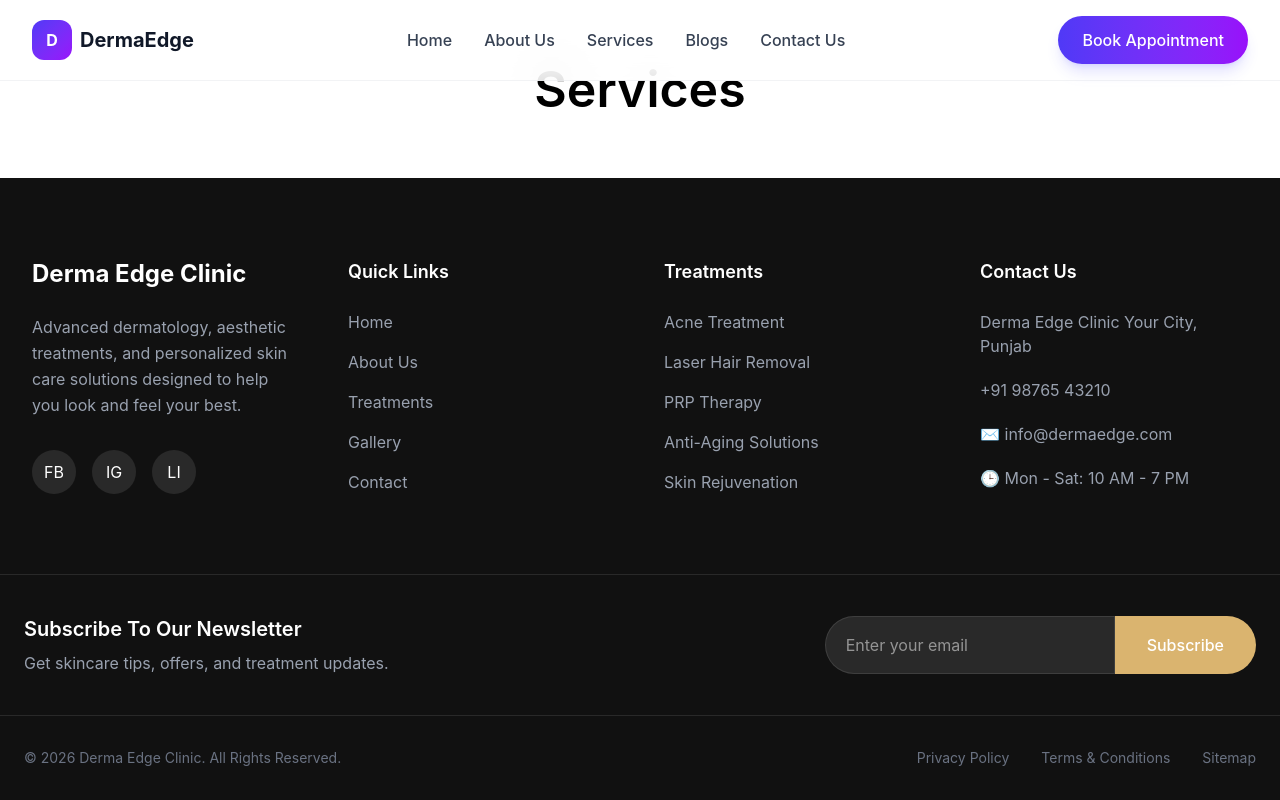
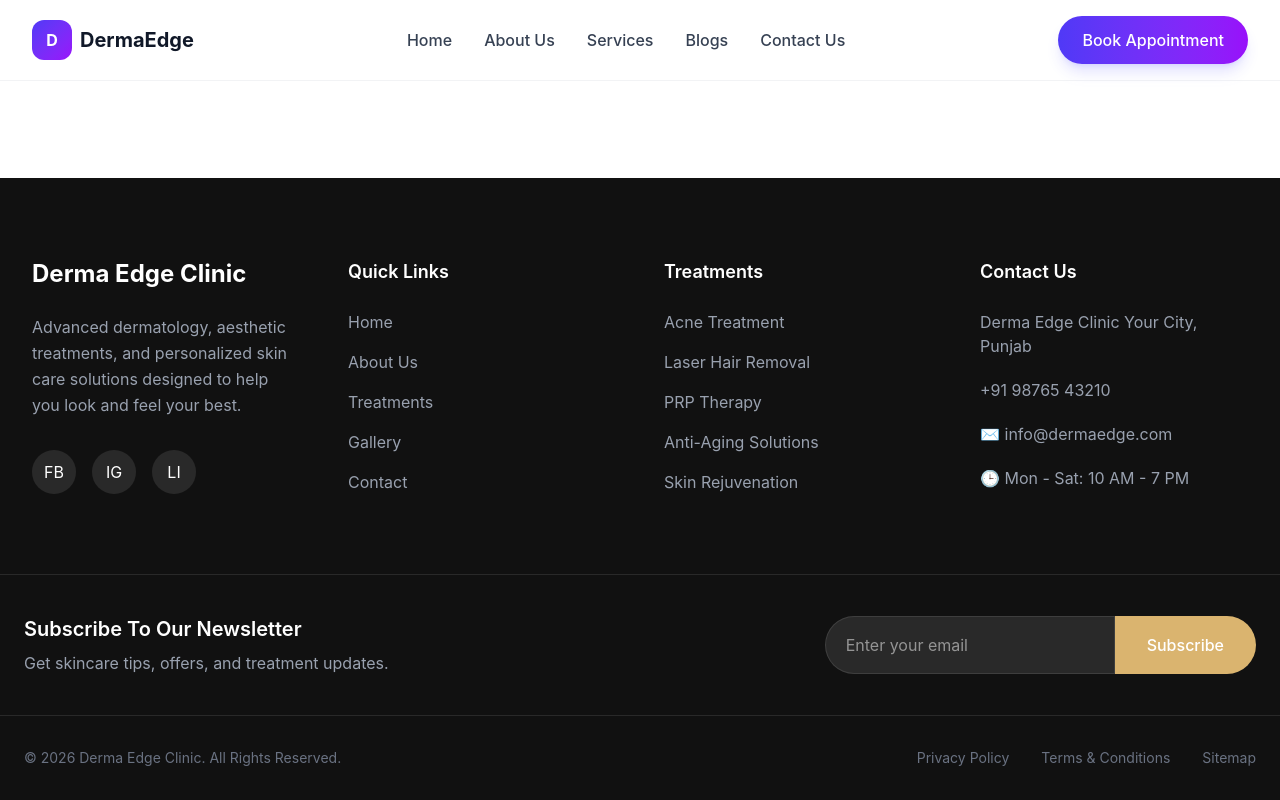
Before and after one commit to SurajRathour24/react-dev, a React (Vite) app in the folder adv-rout/: page /services in a window 1280 px wide. Built offline with nearby package versions, Linux system fonts and the light colour scheme.

Commit message:
Services page

```diff
--- a/adv-rout/src/pages/Services.jsx
+++ b/adv-rout/src/pages/Services.jsx
@@ -3,7 +3,7 @@ import React from 'react'
 const Services = () => {
   return (
     <div>
-      <h1>Services</h1>
+
     </div>
   )
 }
```
